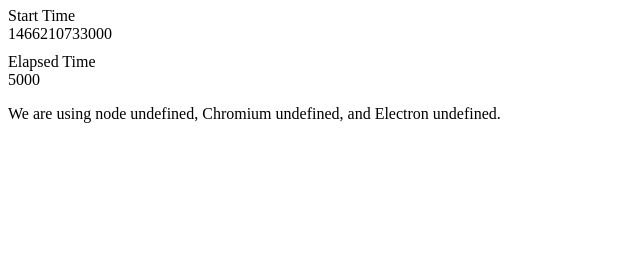
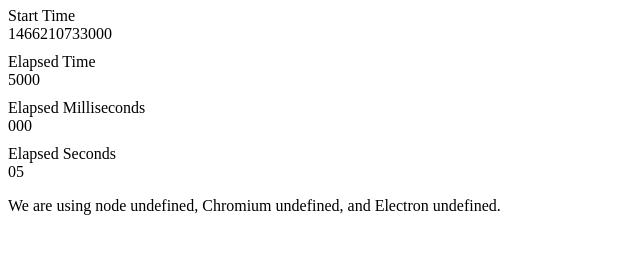
Before and after one commit to agentmirv/electroncubetimer, an Electron app: page index.html in a window 800 px wide. Shown: the part 119-372 px from the top of the page, without its empty margins (0-640 px from the left). Drawn offline with Linux system fonts and the light colour scheme.

Commit message:
Added elapsed milliseconds and seconds.

```diff
--- a/index.html
+++ b/index.html
@@ -16,6 +16,12 @@
     <div>Elapsed Time</div>
     <div id="elapsedTimeDisplay" style="margin-bottom:10px"></div>
 
+    <div>Elapsed Milliseconds</div>
+    <div id="elapsedMillisecondsDisplay" style="margin-bottom:10px"></div>
+
+    <div>Elapsed Seconds</div>
+    <div id="elapsedSecondsDisplay" style="margin-bottom:10px"></div>
+
     <p>
     We are using node <script>document.write(process.versions.node)</script>,
     Chromium <script>document.write(process.versions.chrome)</script>,
@@ -26,6 +32,13 @@
     var startDate = new Date();
     var getTimeDisplay = document.getElementById('getTimeDisplay')
     var startTimeDisplay = document.getElementById('startTimeDisplay')
+    var elapsedMillisecondsDisplay = document.getElementById('elapsedMillisecondsDisplay')
+    var elapsedSecondsDisplay = document.getElementById('elapsedSecondsDisplay')
+
+    function pad(num, size) {
+        var s = "000000000" + num;
+        return s.substr(s.length-size);
+    }
 
     function updateTimerDisplay()
     {
@@ -33,9 +46,13 @@
       var newTime = newDate.getTime()
       var startTime = startDate.getTime()
       var elapsedTime = newTime - startTime
+      var elapsedMilliseconds = elapsedTime % 1000
+      var elapsedSeconds = Math.floor(elapsedTime / 1000)
 
       getTimeDisplay.innerHTML = newTime
       elapsedTimeDisplay.innerHTML = elapsedTime
+      elapsedMillisecondsDisplay.innerHTML = pad(elapsedMilliseconds, 3)
+      elapsedSecondsDisplay.innerHTML = pad(elapsedSeconds, 2)
     }
 
     startTimeDisplay.innerHTML = startDate.getTime()
```
